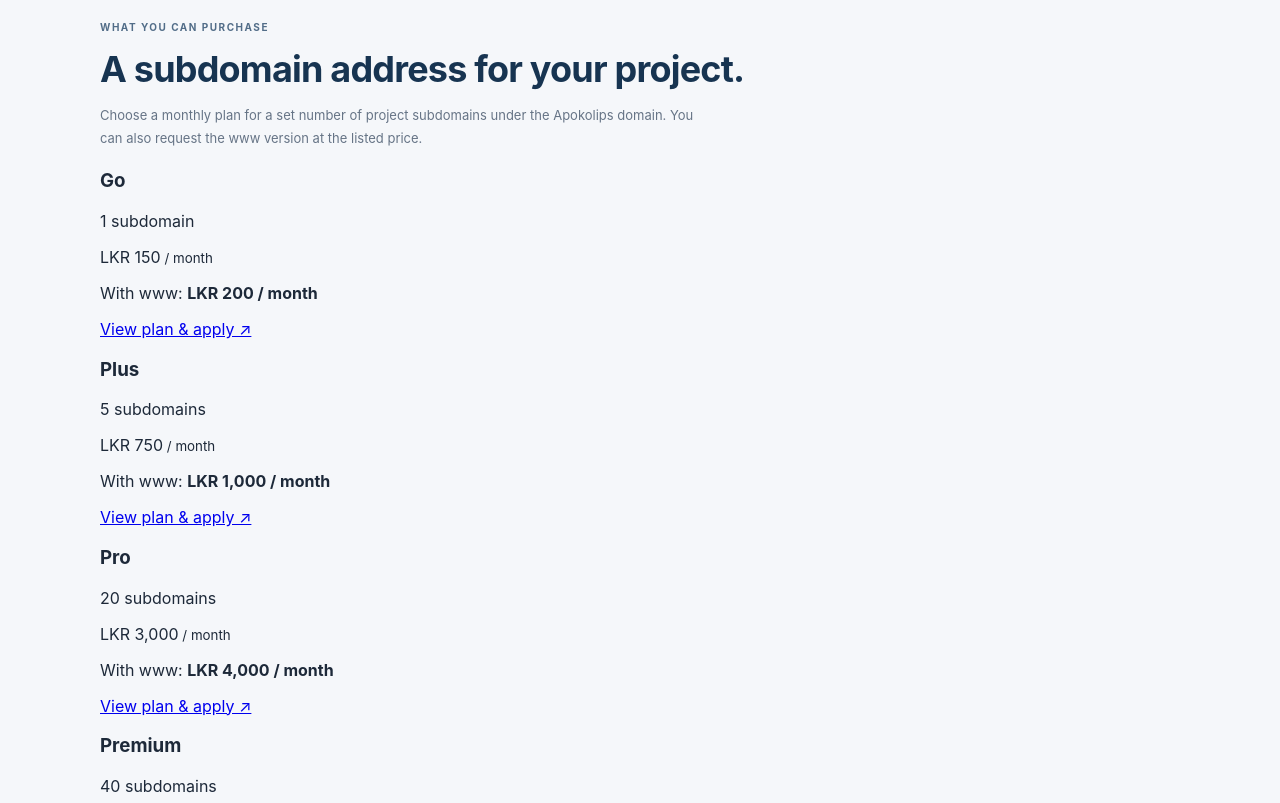
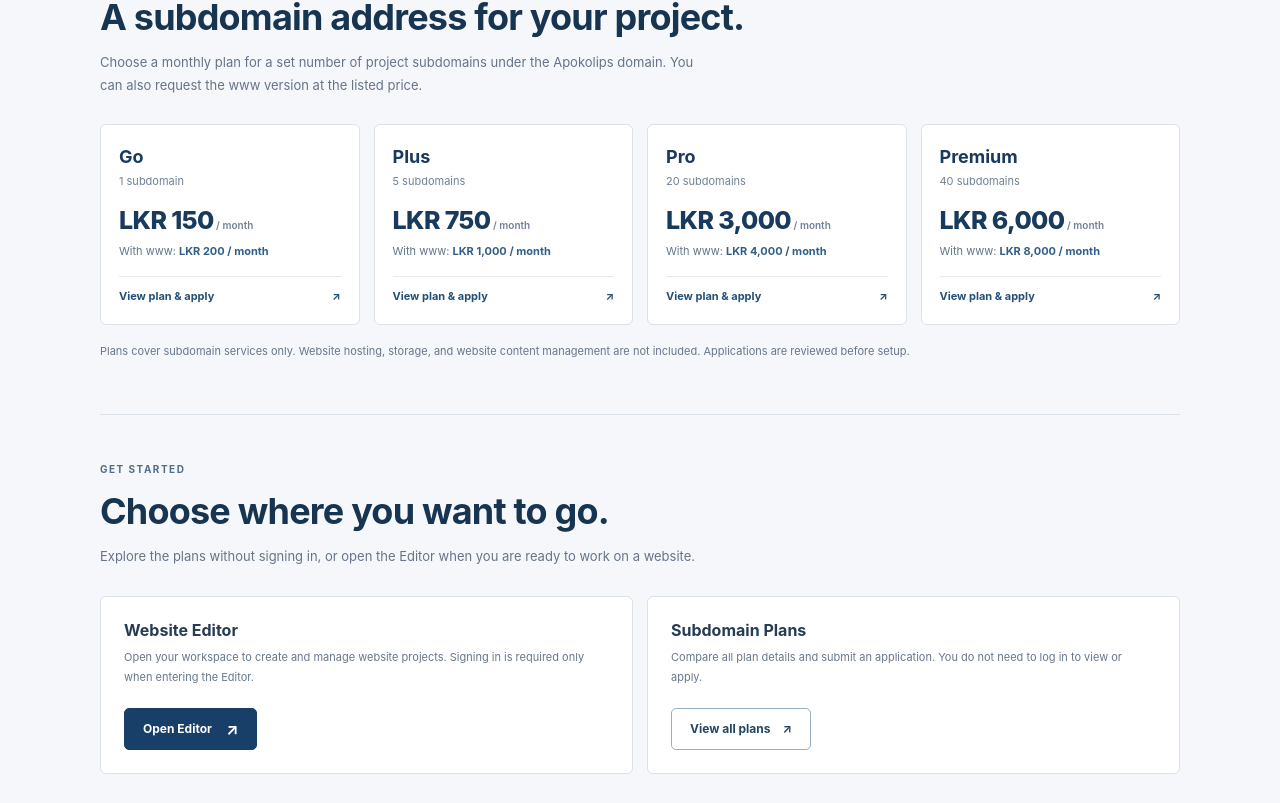
Before and after one commit to lakindusathsara44-bit/Apokolips-2, a React (Vite) app in the folder index-app/: page / in a window 1280 px wide. Shown: the part 1437-2240 px from the top of the page. Built offline with nearby package versions, Linux system fonts and the light colour scheme.

Commit message:
Style homepage plan cards and Editor access section

```diff
--- a/index-app/src/styles.css
+++ b/index-app/src/styles.css
@@ -56,3 +56,36 @@
 [data-theme=dark] .plans-nav-button:hover,[data-theme=dark] .plans-secondary-button:hover{background:#122033;border-color:#8ab7e2}
 @media(max-width:700px){.header-actions{max-width:75%}.plans-nav-button{min-height:36px;padding:0 10px;font-size:10px}}
 @media(max-width:420px){.header-actions{max-width:78%}.plans-nav-button{font-size:9px;padding:0 8px}}
+
+/* Homepage introduction, inline subdomain plans, and clear access choices. */
+.landing-hero{padding:76px 18px 62px}
+.landing-hero h1{font-size:clamp(38px,6.5vw,64px)}
+.plan-grid-home{display:grid;grid-template-columns:repeat(4,minmax(0,1fr));gap:14px;margin-top:27px}
+.home-plan-card{display:flex;flex-direction:column;min-width:0;padding:21px 18px;border:1px solid #dce2e9;border-radius:6px;background:#fff;transition:transform .2s ease,border-color .2s ease,box-shadow .2s ease}
+.home-plan-card:hover{transform:translateY(-5px);border-color:#9bb3ca;box-shadow:0 10px 24px #17345112}
+.home-plan-card h3{margin:0;color:#183b5d;font-size:18px}
+.home-plan-count{margin:7px 0 17px;color:#718095;font-size:11px}
+.home-plan-price{margin:0;color:#183b5d;font-size:25px;font-weight:800;letter-spacing:-.6px}
+.home-plan-price small{font-size:10px;font-weight:600;letter-spacing:0;color:#718095}
+.home-plan-www{margin:9px 0 18px;color:#63758a;font-size:11px}
+.home-plan-www strong{color:#315f89}
+.plan-link{display:inline-flex;align-items:center;justify-content:space-between;gap:8px;margin-top:auto;padding-top:12px;border-top:1px solid #e4e9ef;color:#244f76;text-decoration:none;font-size:11px;font-weight:750}
+.plan-link:hover{text-decoration:underline}
+.plan-disclaimer{margin:17px 0 0;color:#68778a;font-size:11px;line-height:1.8}
+.access-actions{display:grid;grid-template-columns:repeat(2,minmax(0,1fr));gap:14px;margin-top:27px}
+.access-option{padding:23px;border:1px solid #dce2e9;border-radius:6px;background:#fff}
+.access-option h3{margin:0 0 8px;color:#263c55;font-size:16px}
+.access-option p{min-height:42px;margin:0 0 18px;color:#68778a;font-size:11px;line-height:1.8}
+.plans-button{display:inline-flex;min-height:42px;align-items:center;justify-content:center;gap:12px;padding:0 18px;border:1px solid #9aafc3;border-radius:5px;background:transparent;color:#244665;text-decoration:none;font-size:12px;font-weight:700;transition:background .18s ease,transform .18s ease}
+.plans-button:hover{background:#edf4fa;transform:translateY(-2px)}
+[data-theme=dark] .home-plan-card,[data-theme=dark] .access-option{background:#0a0a0a;border-color:#303b47}
+[data-theme=dark] .home-plan-card h3,[data-theme=dark] .access-option h3{color:#e0e9f2}
+[data-theme=dark] .home-plan-count,[data-theme=dark] .home-plan-www,[data-theme=dark] .plan-disclaimer,[data-theme=dark] .access-option p{color:#aab8c6}
+[data-theme=dark] .home-plan-price{color:#e5edf5}
+[data-theme=dark] .home-plan-www strong,[data-theme=dark] .plan-link{color:#9bc3e8}
+[data-theme=dark] .plan-link{border-color:#304254}
+[data-theme=dark] .plans-button{background:#111;border-color:#50677e;color:#dce8f4}
+[data-theme=dark] .plans-button:hover{background:#122033}
+@media(max-width:900px){.plan-grid-home{grid-template-columns:repeat(2,minmax(0,1fr))}}
+@media(max-width:700px){.landing-hero{padding:62px 5px 50px}.access-actions{grid-template-columns:1fr}}
+@media(max-width:480px){.plan-grid-home{grid-template-columns:1fr}.home-plan-card{padding:19px}.access-option{padding:20px}}
```
